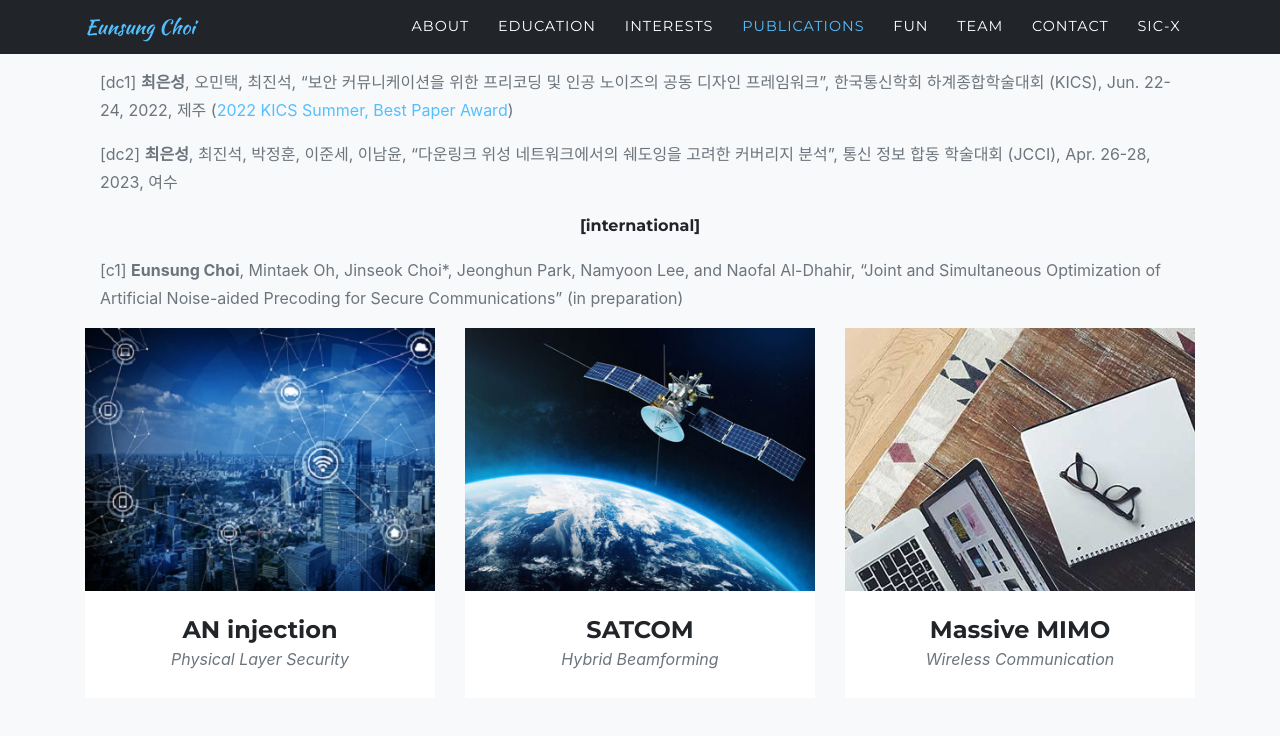
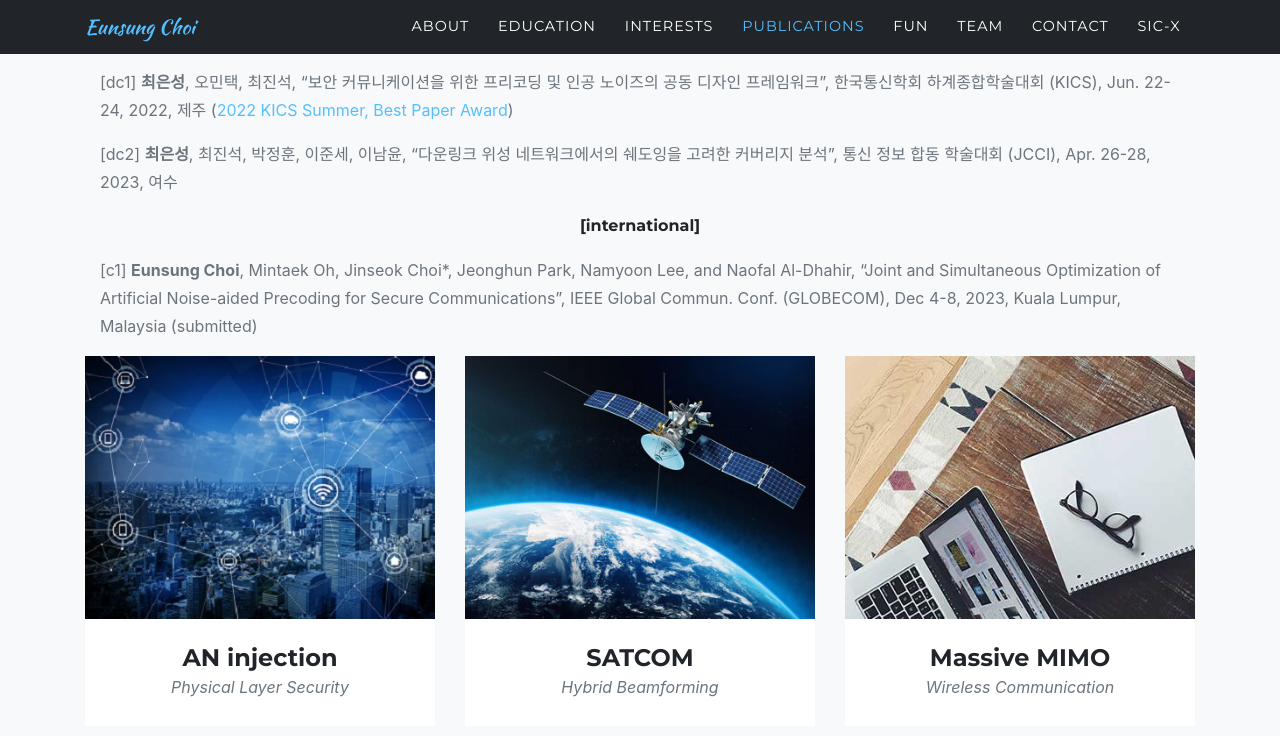
Before and after one commit to choices97/choices97.github.io, a Jekyll site: the page built from index.md, in a window 1280 px wide and 900 px high, scrolled down 5313 px. Shown: the top 736 px of the window. Built offline with Jekyll 4.4.1, drawn with Linux system fonts in a browser that asks for light colours; some web fonts are replaced; comment, search, counter and statistics services are not loaded.

Commit message:
Update sitetext.yml

```diff
--- a/_data/sitetext.yml
+++ b/_data/sitetext.yml
@@ -107,7 +107,7 @@ en: &DEFAULT_EN
         desc: "[dc1] **최은성**, 오민택, 최진석, &ldquo;보안 커뮤니케이션을 위한 프리코딩 및 인공 노이즈의 공동 디자인 프레임워크&rdquo;, 한국통신학회 하계종합학술대회 (KICS), Jun. 22-24, 2022, 제주 ([2022 KICS Summer, Best Paper Award](https://www.kics.or.kr/html/?pmode=BExcellentPapers&page=1&smode=view&seq=3639&searchValue=&searchTitle=strTitle))"
       - desc: "[dc2] **최은성**, 최진석, 박정훈, 이준세, 이남윤, &ldquo;다운링크 위성 네트워크에서의 쉐도잉을 고려한 커버리지 분석&rdquo;, 통신 정보 합동 학술대회 (JCCI), Apr. 26-28, 2023, 여수"
       - subtitle: "[international]"
-        desc: "[c1] **Eunsung Choi**, Mintaek Oh, Jinseok Choi*, Jeonghun Park, Namyoon Lee, and Naofal Al-Dhahir, &ldquo;Joint and Simultaneous Optimization of Artificial Noise-aided Precoding for Secure Communications&rdquo; (in preparation)"
+        desc: "[c1] **Eunsung Choi**, Mintaek Oh, Jinseok Choi*, Jeonghun Park, Namyoon Lee, and Naofal Al-Dhahir, &ldquo;Joint and Simultaneous Optimization of Artificial Noise-aided Precoding for Secure Communications&rdquo;, IEEE Global Commun. Conf. (GLOBECOM), Dec 4-8, 2023, Kuala Lumpur, Malaysia (submitted)"
     section: portfolio
     closebutton: "Close Publication"
 
```
